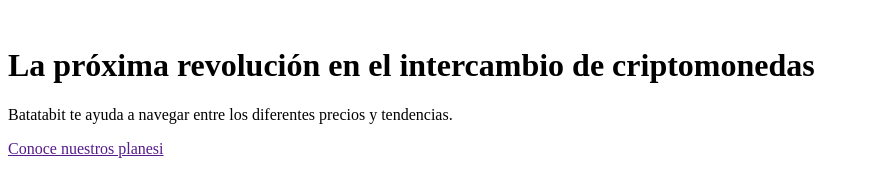
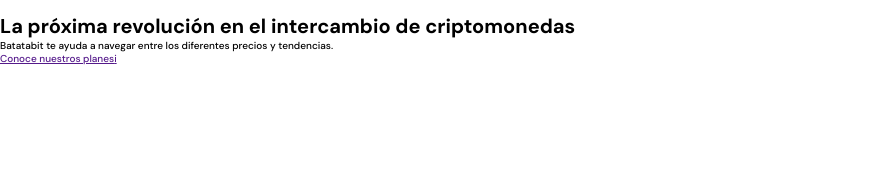
Before and after one commit to matiasAdrian/Batata-Bit, a plain HTML site: page index.html in a window 1280 px wide. Shown: the whole page, without its empty margins (0-877 px from the left). Drawn offline with Linux system fonts and the light colour scheme.

Commit message:
agregamos variables de colores y fuentes

```diff
--- a/style.css
+++ b/style.css
@@ -5,3 +5,25 @@
 4. Visuales
 5. Otros
 */
+
+:root {
+    --bitcoin-orange: #F7931A;
+    --soft-orange: #FFE9D5;
+    --secondary-blue: #1A9AF7;
+    --soft-blue: #E7F5FF;
+    --warm-black: #201E1C;
+    --black: #282623;
+    --grey: #BABABA;
+    --off-white: #FAF8F7;
+    --just-white: #FFFFFF;
+}
+
+* {
+    box-sizing: border-box;
+    margin: 0;
+    padding: 0;
+}
+html {
+    font-size: 62.5%;
+    font-family: 'DM sans', sans-serif;
+}
```
